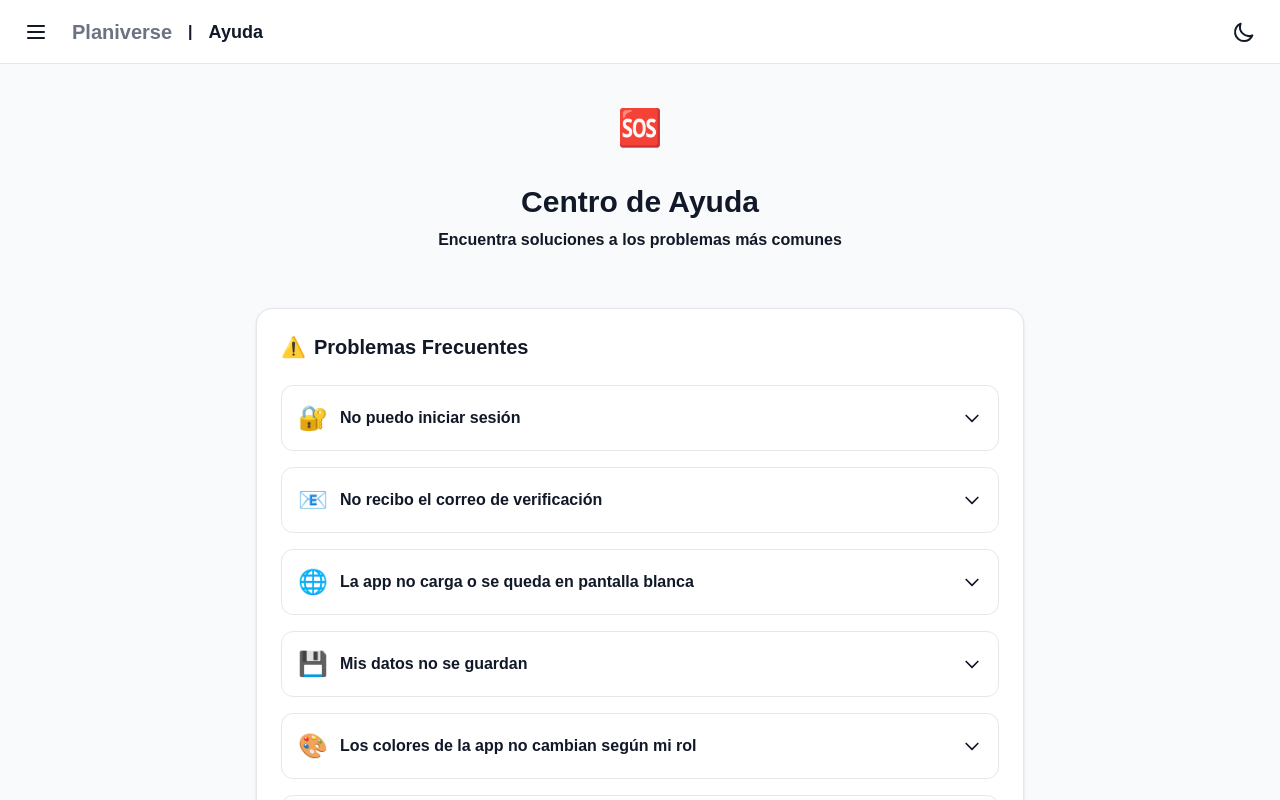
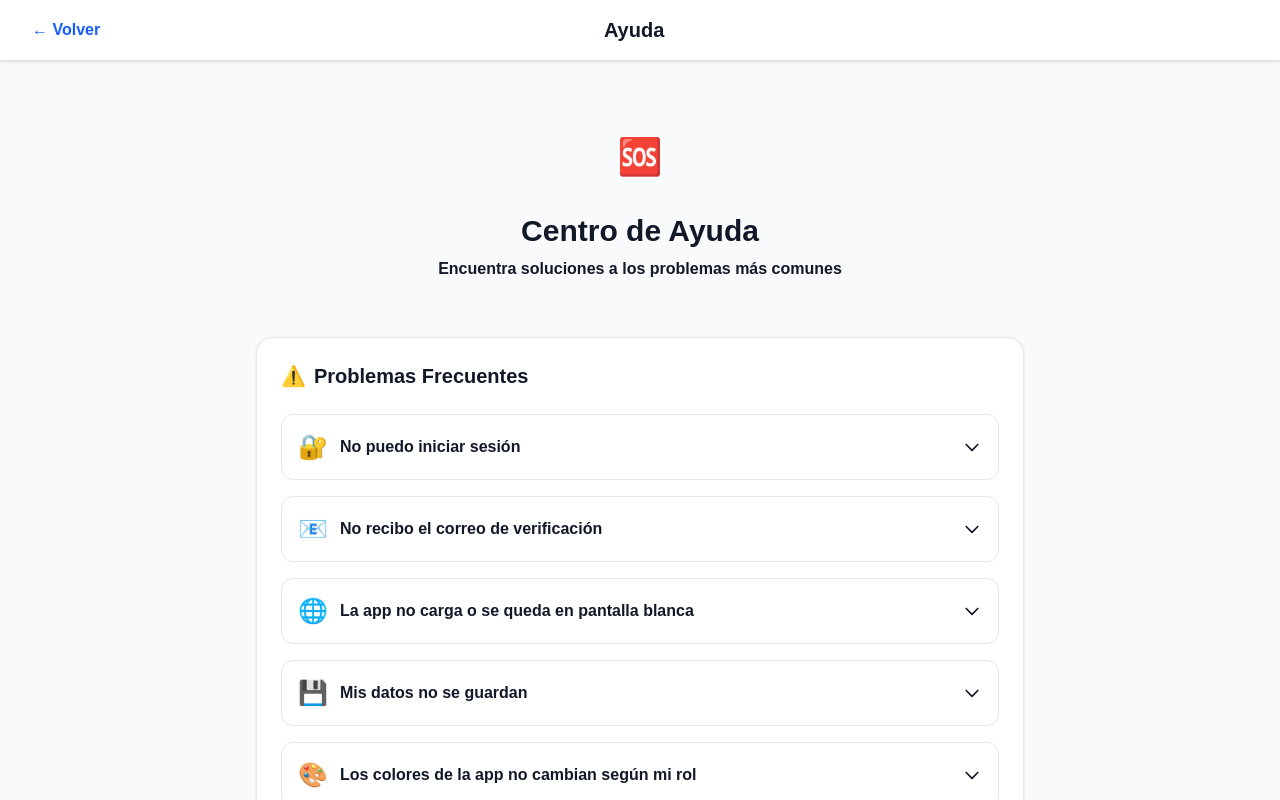
Before and after one commit to vargasabarcavictormanuel073-jpg/Planiverse, a Next.js app in the folder AppNylaMovil/: page /help in a window 1280 px wide. Shown: the top 800 px of the page. Built offline with nearby package versions, Linux system fonts and the light colour scheme; no server answers.

Commit message:
fix: make help page accessible without authentication

```diff
--- a/AppNylaMovil/app/help/page.tsx
+++ b/AppNylaMovil/app/help/page.tsx
@@ -1,6 +1,6 @@
 'use client';
 
-import AppLayout from '@/components/layout/AppLayout';
+import { useRouter } from 'next/navigation';
 
 const ERRORES_COMUNES = [
   {
@@ -56,8 +56,25 @@ const ERRORES_COMUNES = [
 ];
 
 export default function HelpPage() {
+  const router = useRouter();
+
   return (
-    <AppLayout title="Ayuda">
+    <div className="min-h-screen bg-gray-50 dark:bg-gray-900">
+      {/* Topbar simple sin autenticación */}
+      <div className="sticky top-0 z-40 bg-white dark:bg-gray-800 border-b border-gray-200 dark:border-gray-700 shadow-sm">
+        <div className="max-w-7xl mx-auto px-4 md:px-8 py-4 flex items-center justify-between">
+          <button
+            onClick={() => router.back()}
+            className="flex items-center gap-2 text-blue-600 hover:text-blue-700 font-medium"
+          >
+            ← Volver
+          </button>
+          <h1 className="text-xl font-bold text-gray-900 dark:text-gray-100">Ayuda</h1>
+          <div className="w-20" />
+        </div>
+      </div>
+
+      <main className="pt-8 px-4 md:px-8 py-8 max-w-7xl mx-auto">
       <div className="max-w-3xl mx-auto space-y-8">
 
         {/* Encabezado */}
@@ -150,6 +167,7 @@ export default function HelpPage() {
           Planiverse v1.0.0 · Hecho con ❤️ para estudiantes y maestros
         </p>
       </div>
-    </AppLayout>
+      </main>
+    </div>
   );
 }
```
